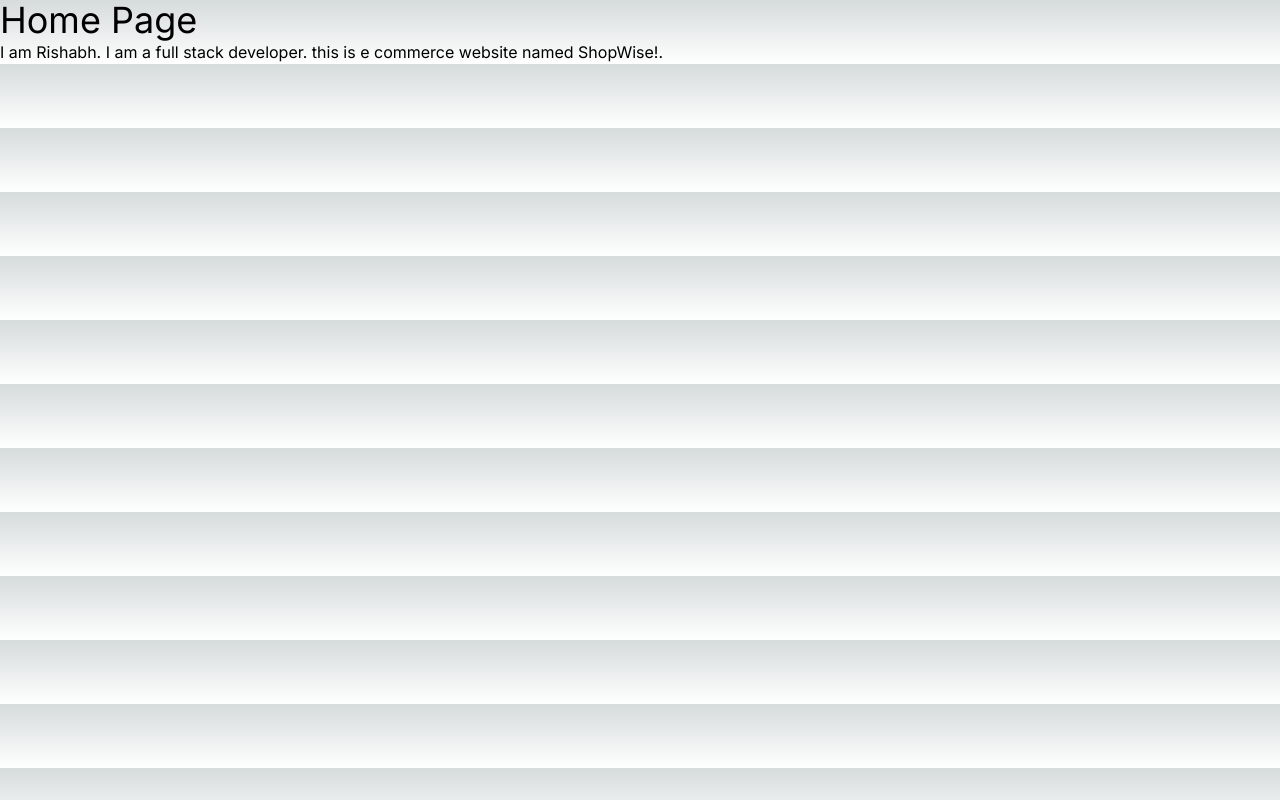
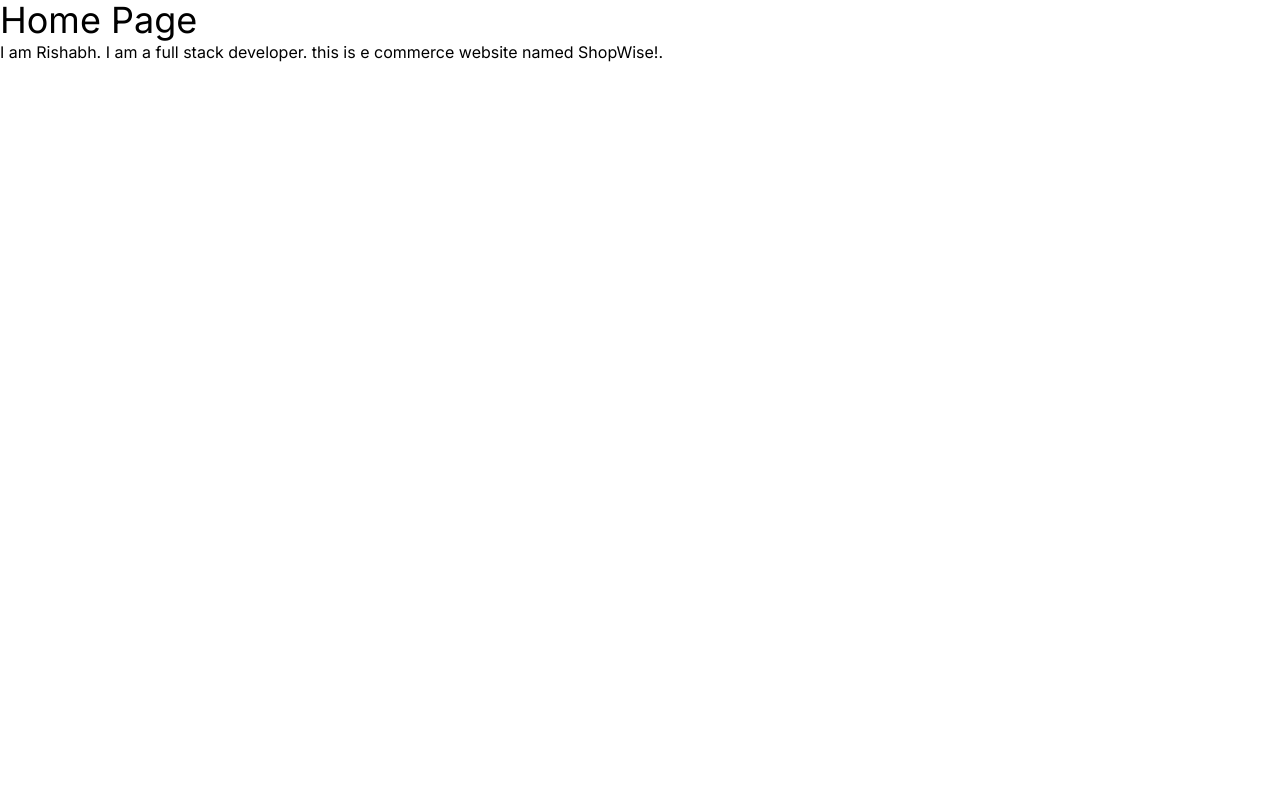
Before and after one commit to rishabhxchoudhary/ShopWise, a Next.js app in the folder client/: page / in a window 1280 px wide. Built offline with nearby package versions, Linux system fonts and the light colour scheme.

Commit message:
new files

```diff
--- a/client/src/app/globals.css
+++ b/client/src/app/globals.css
@@ -2,26 +2,13 @@
 @tailwind components;
 @tailwind utilities;
 
-:root {
-  --foreground-rgb: 0, 0, 0;
-  --background-start-rgb: 214, 219, 220;
-  --background-end-rgb: 255, 255, 255;
+* {
+  box-sizing: border-box;
+  padding: 0;
+  margin: 0;
 }
 
-@media (prefers-color-scheme: dark) {
-  :root {
-    --foreground-rgb: 255, 255, 255;
-    --background-start-rgb: 0, 0, 0;
-    --background-end-rgb: 0, 0, 0;
-  }
+html, body {
+  height: 100%;
+  width: 100%;
 }
-
-body {
-  color: rgb(var(--foreground-rgb));
-  background: linear-gradient(
-      to bottom,
-      transparent,
-      rgb(var(--background-end-rgb))
-    )
-    rgb(var(--background-start-rgb));
-}
```
Also changed, not shown: client/src/components/Footer.tsx (added), client/src/components/Loading.tsx (added), client/src/components/Navbar.tsx (added).
